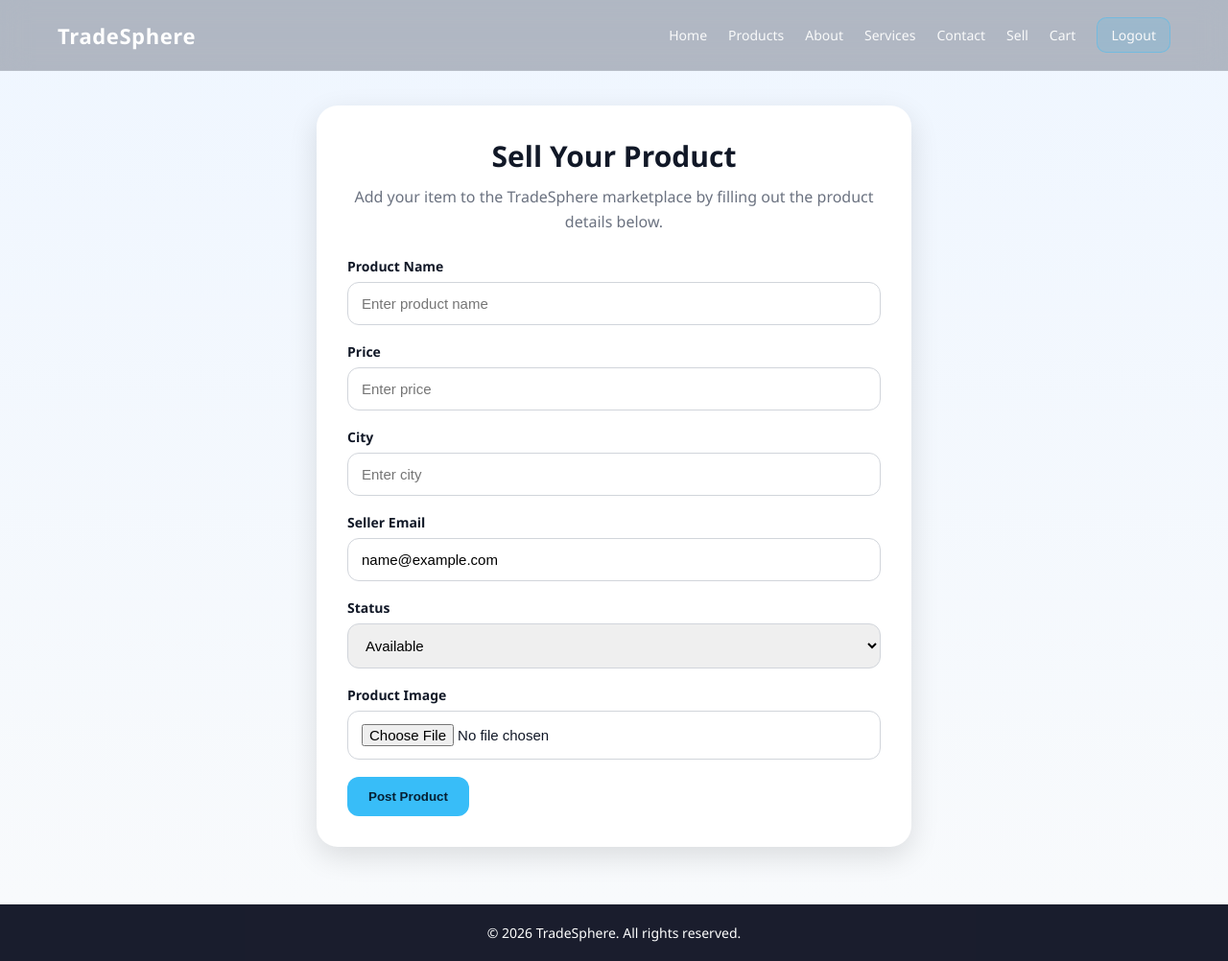
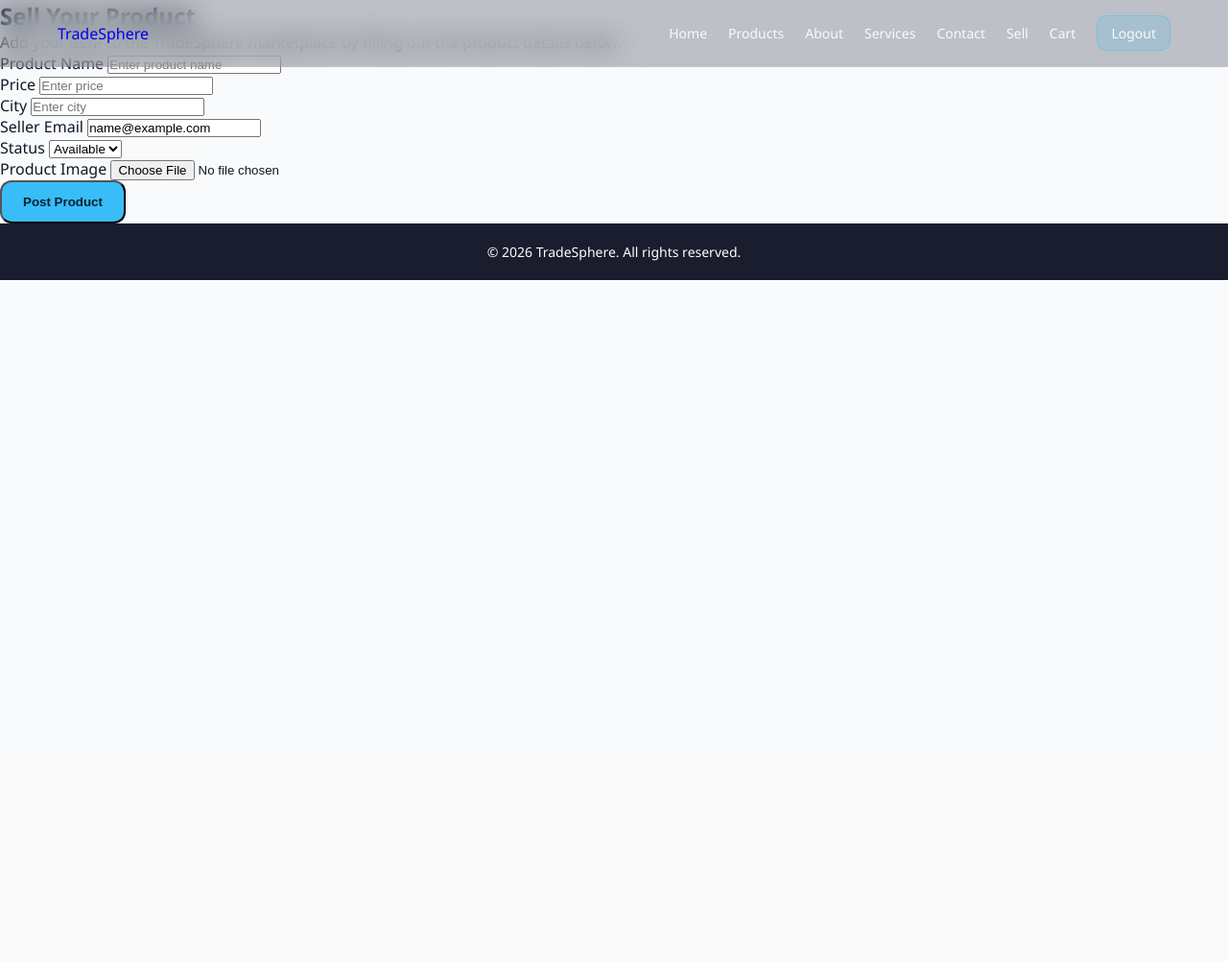
Before and after one commit to sushantkhanal45/TradeSphere-Ecommerce-Platform, a PHP site: page /sell.php in a window 1280 px wide. Shown: the whole page at 96% size. After the commit the page ends 292 px from the top, so only its background shows below. Run offline with PHP 8.4, Linux system fonts and the light colour scheme; the visitor is signed in with stand-in values (Sample User, id 1).

Commit message:
reforms made

```diff
--- a/css/style.css
+++ b/css/style.css
@@ -13,68 +13,75 @@
     --line: #e5e7eb;
     --primary: #38bdf8;
     --primary-dark: #0ea5e9;
-    --accent: #f59e0b;
-    --danger: #ef4444;
-    --success: #10b981;
     --shadow: 0 10px 30px rgba(0,0,0,0.12);
 }
 
-html {
+html{
     scroll-behavior: smooth;
 }
 
-body {
+body{
     font-family: "Segoe UI", Arial, sans-serif;
+    background: #f8fafc;
     color: var(--text);
-    background: #f8fafc;
 }
 
 /* NAVBAR */
-.navbar {
+.navbar{
     position: fixed;
     top: 0;
     left: 0;
     width: 100%;
-    background: rgba(15, 23, 42, 0.28);
+    background: rgba(15, 23, 42, 0.25);
     backdrop-filter: blur(14px);
     -webkit-backdrop-filter: blur(14px);
     border-bottom: 1px solid rgba(255,255,255,0.08);
     z-index: 1000;
 }
 
-.navbar-inner {
+.navbar-inner{
     max-width: 1200px;
     margin: auto;
-    padding: 18px 20px;
+    padding: 16px 20px;
     display: flex;
     align-items: center;
     justify-content: space-between;
     gap: 20px;
 }
 
-.logo a,
-.logo {
-    color: white;
-    text-decoration: none;
-    font-weight: 700;
-    font-size: 22px;
-    letter-spacing: 0.6px;
+.logo a{
+    display:flex;
+    align-items:center;
+    gap:10px;
+    text-decoration:none;
 }
 
-.menu-toggle {
+.site-logo{
+    height:40px;
+    width:auto;
+    display:block;
+}
+
+.logo-text{
+    font-size:22px;
+    font-weight:700;
+    color:white;
+}
+
+.menu-toggle{
     display: none;
     font-size: 28px;
     color: white;
     cursor: pointer;
 }
 
-.nav-links {
+.nav-links{
     display: flex;
     align-items: center;
     gap: 22px;
 }
 
-.nav-links a {
+.nav-links a{
     color: white;
     text-decoration: none;
     font-size: 14px;
@@ -163,109 +144,115 @@
     flex-wrap: wrap;
 }
 
-.btn {
+.btn{
     display: inline-block;
     text-decoration: none;
     padding: 13px 22px;
     border-radius: 12px;
     font-weight: 600;
     transition: 0.2s ease;
-    border: none;
-    cursor: pointer;
 }
 
-.btn-primary {
+.btn-primary{
     background: var(--primary);
     color: #062033;
 }
 
-.btn-primary:hover {
+.btn-primary:hover{
     background: var(--primary-dark);
+    color: white;
 }
 
-.btn-secondary {
+.btn-secondary{
     background: rgba(255,255,255,0.12);
     color: white;
     border: 1px solid rgba(255,255,255,0.2);
 }
 
-.btn-secondary:hover {
+.btn-secondary:hover{
     background: rgba(255,255,255,0.18);
 }
 
-.btn-dark {
-    background: var(--bg-dark);
-    color: white;
+/* LAYOUT */
+.container{
+    max-width: 1200px;
+    margin: auto;
+    padding: 0 20px;
 }
 
-.btn-dark:hover {
-    background: #1e293b;
-}
-
-/* HOME CONTENT SECTIONS */
-.home-block {
+.home-block{
     padding: 80px 0;
 }
 
-.home-block.alt {
+.home-block.alt{
     background: white;
 }
 
-.home-block.dark {
+.home-block.dark{
     background: var(--bg-darker);
     color: white;
 }
 
-.feature-grid {
+.section-title{
+    font-size: 34px;
+    text-align: center;
+    margin-bottom: 14px;
+}
+
+.section-subtitle{
+    text-align: center;
+    color: var(--muted);
+    max-width: 760px;
+    margin: 0 auto 35px;
+    line-height: 1.7;
+}
+
+.dark .section-subtitle{
+    color: #cbd5e1;
+}
+
+/* FEATURES */
+.feature-grid{
     display: grid;
     grid-template-columns: repeat(3, minmax(0,1fr));
     gap: 22px;
     margin-top: 30px;
 }
 
-.feature-card {
+.feature-card{
     background: white;
     padding: 28px 24px;
     border-radius: 18px;
     box-shadow: var(--shadow);
 }
 
-.feature-card h3 {
+.feature-card h3{
     margin-bottom: 10px;
     font-size: 20px;
 }
 
-.feature-card p {
+.feature-card p{
     color: var(--muted);
     line-height: 1.7;
 }
 
-.dark .feature-card {
+.dark .feature-card{
     background: #0f172a;
     color: white;
 }
 
-.dark .feature-card p {
+.dark .feature-card p{
     color: #cbd5e1;
 }
 
 /* PRODUCTS */
-.products-toolbar {
-    display: flex;
-    justify-content: space-between;
-    align-items: center;
-    gap: 16px;
-    margin: 8px 0 28px;
-    flex-wrap: wrap;
-}
-
-.products-grid {
+.products-grid{
     display: grid;
-    grid-template-columns: repeat(4, minmax(0,1fr));
+    grid-template-columns: repeat(3, minmax(0,1fr));
     gap: 24px;
 }
 
-.product-card {
+.product-card{
     background: white;
     border-radius: 18px;
     overflow: hidden;
@@ -340,162 +326,19 @@
     display: inline-block;
 }
 
-.small-btn.primary {
+.small-btn.primary{
     background: var(--primary);
     color: #062033;
 }
 
-.small-btn.outline {
-    border: 1px solid var(--line);
-    color: var(--text);
-    background: white;
-}
-
-.empty-state {
+.empty-state{
     text-align: center;
     color: var(--muted);
     padding: 35px 0;
 }
 
-/* DETAIL PAGE */
-.detail-card {
-    background: white;
-    border-radius: 22px;
-    box-shadow: var(--shadow);
-    overflow: hidden;
-    display: grid;
-    grid-template-columns: 1.1fr 1fr;
-    gap: 0;
-}
-
-.detail-image {
-    min-height: 420px;
-    background: #e5e7eb;
-}
-
-.detail-image img {
-    width: 100%;
-    height: 100%;
-    object-fit: cover;
-}
-
-.detail-content {
-    padding: 34px;
-}
-
-.detail-content h1 {
-    font-size: 34px;
-    margin-bottom: 16px;
-}
-
-.detail-info {
-    margin: 18px 0;
-}
-
-.detail-info p {
-    margin-bottom: 10px;
-    line-height: 1.7;
-}
-
-.detail-price {
-    font-size: 28px;
-    color: var(--primary-dark);
-    font-weight: 700;
-    margin-bottom: 16px;
-}
-
-/* FORMS */
-.form-page {
-    min-height: 100vh;
-    padding-top: 110px;
-    padding-bottom: 60px;
-    background: linear-gradient(180deg, #eff6ff, #f8fafc);
-}
-
-.form-card {
-    max-width: 620px;
-    margin: auto;
-    background: white;
-    padding: 32px;
-    border-radius: 22px;
-    box-shadow: var(--shadow);
-}
-
-.form-card h2 {
-    font-size: 30px;
-    margin-bottom: 10px;
-    text-align: center;
-}
-
-.form-card p.helper {
-    color: var(--muted);
-    text-align: center;
-    margin-bottom: 24px;
-    line-height: 1.6;
-}
-
-.form-group {
-    margin-bottom: 18px;
-}
-
-.form-group label {
-    display: block;
-    margin-bottom: 7px;
-    font-weight: 600;
-    font-size: 14px;
-}
-
-.form-group input,
-.form-group textarea,
-.form-group select {
-    width: 100%;
-    padding: 13px 14px;
-    border-radius: 12px;
-    border: 1px solid #d1d5db;
-    font-size: 15px;
-    outline: none;
-}
-
-.form-group textarea {
-    resize: vertical;
-    min-height: 110px;
-}
-
-.form-actions {
-    margin-top: 10px;
-}
-
-.form-note {
-    margin-top: 16px;
-    text-align: center;
-    color: var(--muted);
-}
-
-.form-note a {
-    color: var(--primary-dark);
-    text-decoration: none;
-}
-
-.success-msg,
-.error-msg {
-    padding: 12px 14px;
-    border-radius: 12px;
-    margin-bottom: 18px;
-    font-size: 14px;
-}
-
-.success-msg {
-    background: #ecfdf5;
-    color: #047857;
-}
-
-.error-msg {
-    background: #fef2f2;
-    color: #b91c1c;
-}
-
-/* PROFILE / CONTACT */
-.profile-card {
+/* CONTACT CARD */
+.profile-card{
     max-width: 420px;
     margin: 30px auto 0;
     background: white;
```
Also changed, not shown: other parts of css/style.css (+54 -127 lines), index.php (+6 -1 lines), images/logo.png (added).
